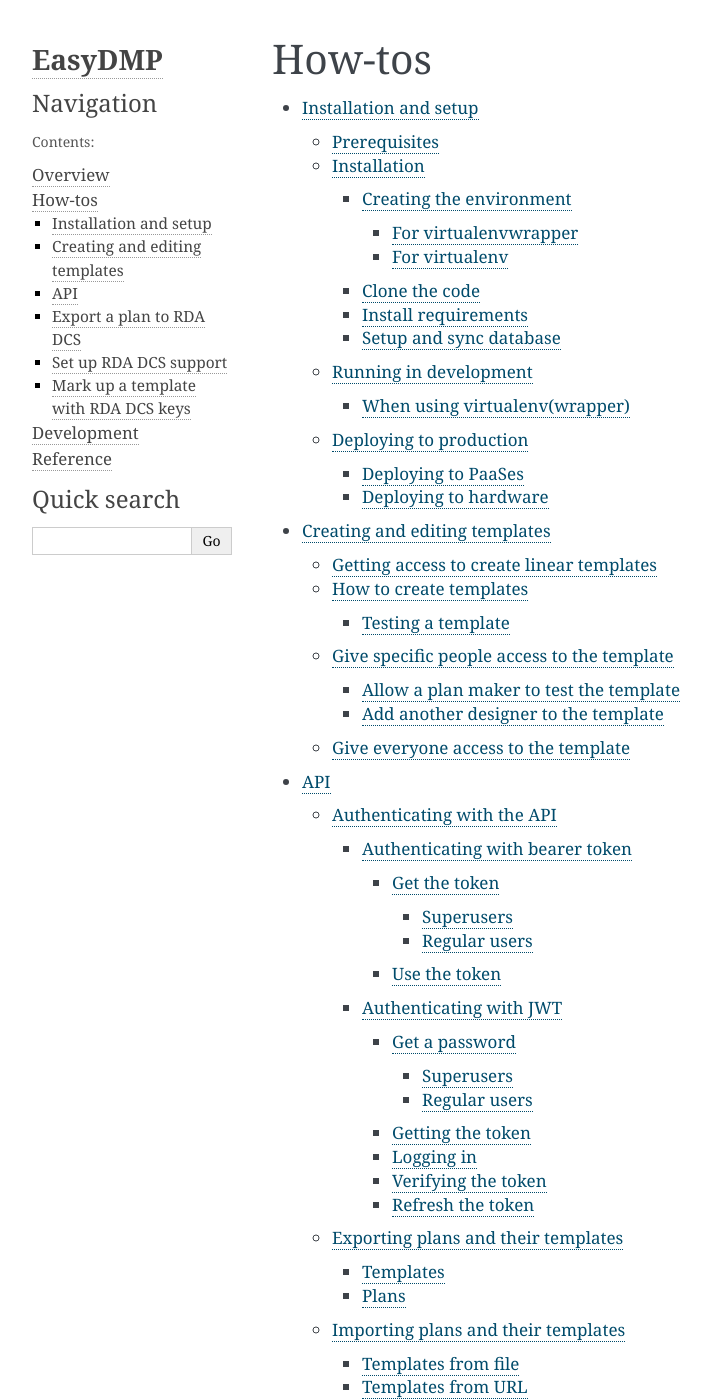
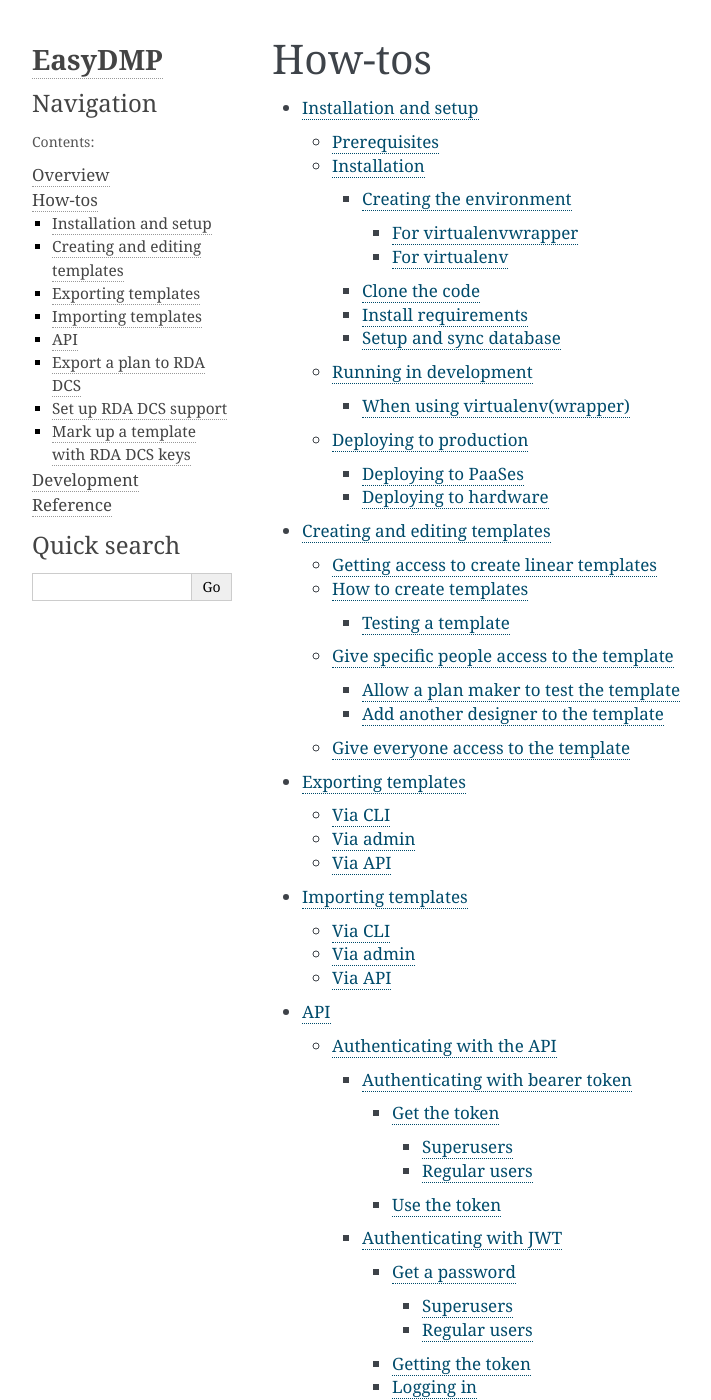
Before and after one commit to hmpf/easydmp, a Sphinx documentation site: the page built from docs/howtos.rst, in a window 1280 px wide and 1400 px high. Shown: the whole window, without its empty margins (148-859 px from the left). Built offline with Sphinx 7.4.7, drawn with Linux system fonts in a browser that asks for light colours; some of the changed lines change nothing that is shown.

Commit message:
Document how to import/export templates

```diff
--- a/docs/howtos.rst
+++ b/docs/howtos.rst
@@ -6,5 +6,7 @@
 
     howtos/installation
     howtos/creating_templates
+    howtos/exporting_templates
+    howtos/importing_templates
     howtos/api
     howtos/rdadcs
--- /dev/null
+++ b/docs/howtos/exporting_templates.rst
@@ -0,0 +1,28 @@
+===================
+Exporting templates
+===================
+
+A template can be exported via the CLI, admin or API.
+
+Via CLI
+=======
+
+Run the command::
+
+    python manage.py export_complete_template ID > FILENAME
+
+where ID is the numeric id of the template and FILENAME is what name to give
+the exported file.
+
+Via admin
+=========
+
+A superuser can export a template by going to "DMPT > Templates". There is
+a column "Export" that redirects to the correct JSON file.
+
+Via API
+=======
+
+There is an endpoint to export templates:
+
+* `/api/v2/templates/{id}/export/`, where "id" is the numeric id of a template
--- /dev/null
+++ b/docs/howtos/importing_templates.rst
@@ -0,0 +1,32 @@
+===================
+Importing templates
+===================
+
+A template can be imported via the CLI, admin or API.
+
+Via CLI
+=======
+
+Run the command::
+
+    python manage.py import_complete_template EXPORT
+
+where EXPORT is the path to the EasyDMP template export, a json file.
+
+Via admin
+=========
+
+A superuser can import a template by going to "DMPT > Templates". Just to left
+of the "ADD TEMPLATE"-button there's an "IMPORT"-button.
+
+Via API
+=======
+
+There are two endpoints to import templates:
+
+* `/api/v2/templates/import/`, where you POST a JSON-file in the correct format
+* `/api/v2/templates/import/url/`, where you POST a JSON-file of the following format::
+
+    {"url": URL}
+
+  The URL is an url to a publicly available export of an existing template.
```
